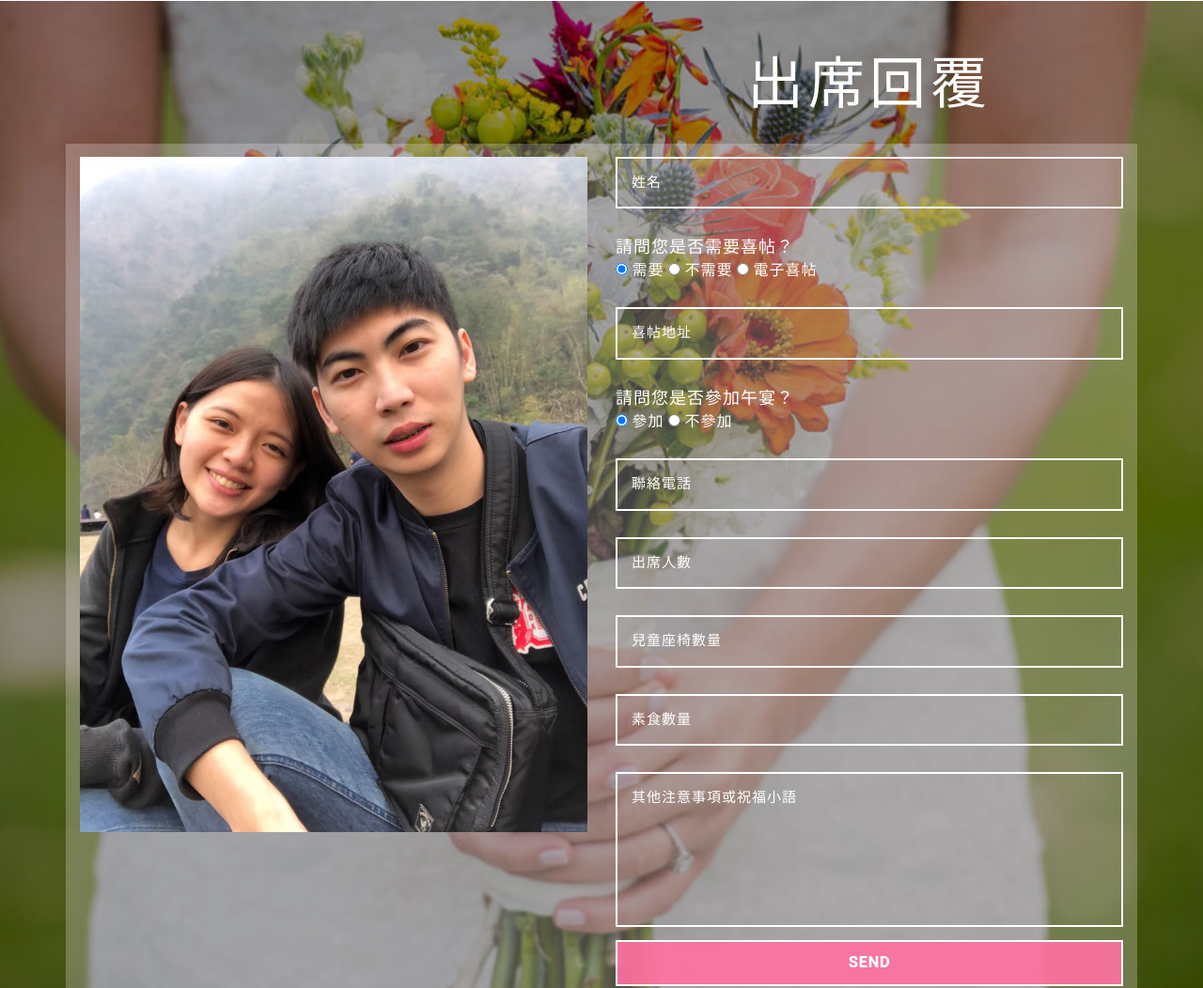
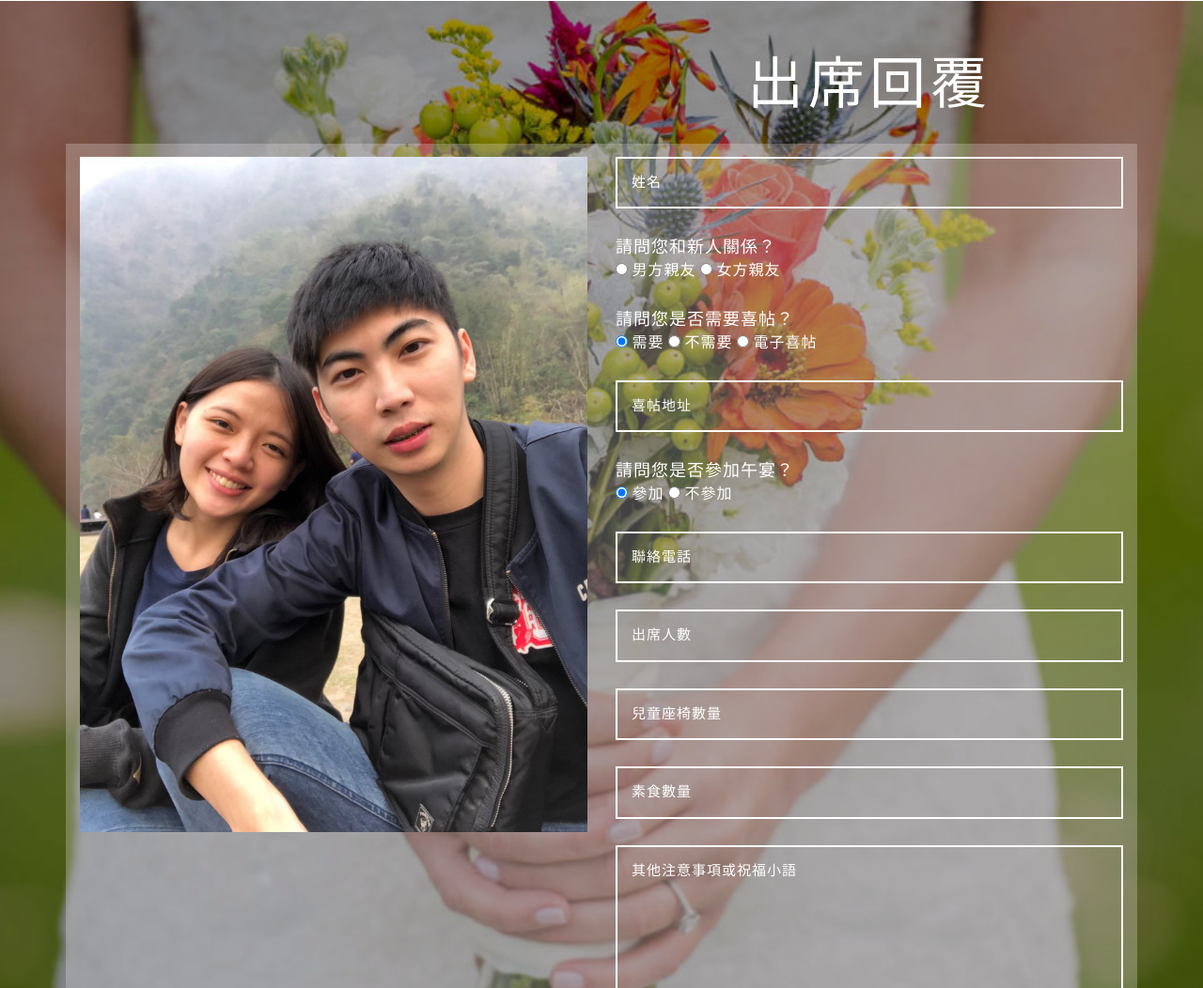
Before and after one commit to max88224/max88224.github.io, a plain HTML site: page index.html in a window 1280 px wide. Shown: the part 3537-4589 px from the top of the page at 94% size. Drawn offline with Linux system fonts and the light colour scheme; a script that the page names is missing.

Commit message:
Add files via upload

```diff
--- a/index.html
+++ b/index.html
@@ -401,6 +401,16 @@ Smartphone Compatible web template, free webdesigns for Nokia, Samsung, LG, Sony
 							</div>
 
 							<div class="styled-input">
+								<font size="4" color="white">請問您和新人關係？</font>
+								<br/>
+								<input type="radio" name="relation" value="1" required>
+								<font size="3" color="white">男方親友</font>
+
+								<input type="radio" name="relation" value="2" required>
+								<font size="3" color="white">女方親友</font>
+							</div>
+
+							<div class="styled-input">
 								<font size="4" color="white">請問您是否需要喜帖？</font>
 								<br/>
 								<input type="radio" name="RDaddress" value="1" onchange="RDaddressFunction();" checked>
@@ -587,7 +597,7 @@ Smartphone Compatible web template, free webdesigns for Nokia, Samsung, LG, Sony
 			document.getElementById('count_person').required = false;
 		}
 	}
-		function RDaddressFunction() {
+	function RDaddressFunction() {
 		if ($("input[name='RDaddress']")[0].checked==true || $("input[name='RDaddress']")[2].checked==true){
 			document.getElementById("address").style.display="block";
 			document.getElementById('address').required = true;
@@ -605,9 +615,12 @@ Smartphone Compatible web template, free webdesigns for Nokia, Samsung, LG, Sony
 	}
 	</script>
 
+	<!-- 引入 firestore 函式庫 -->
+	<script src="https://www.gstatic.com/firebasejs/5.5.6/firebase.js"></script>
+	<script src="https://www.gstatic.com/firebasejs/5.5.5/firebase-firestore.js"></script>
+
 	<script src="js/invitationReply.js"></script>
-	<script type="text/javascript" src="https://addevent.com/libs/atc/1.6.1/atc.min.js" async defer></script
-
+	<script type="text/javascript" src="https://addevent.com/libs/atc/1.6.1/atc.min.js" async defer></script>
 </body>
 
 
```
